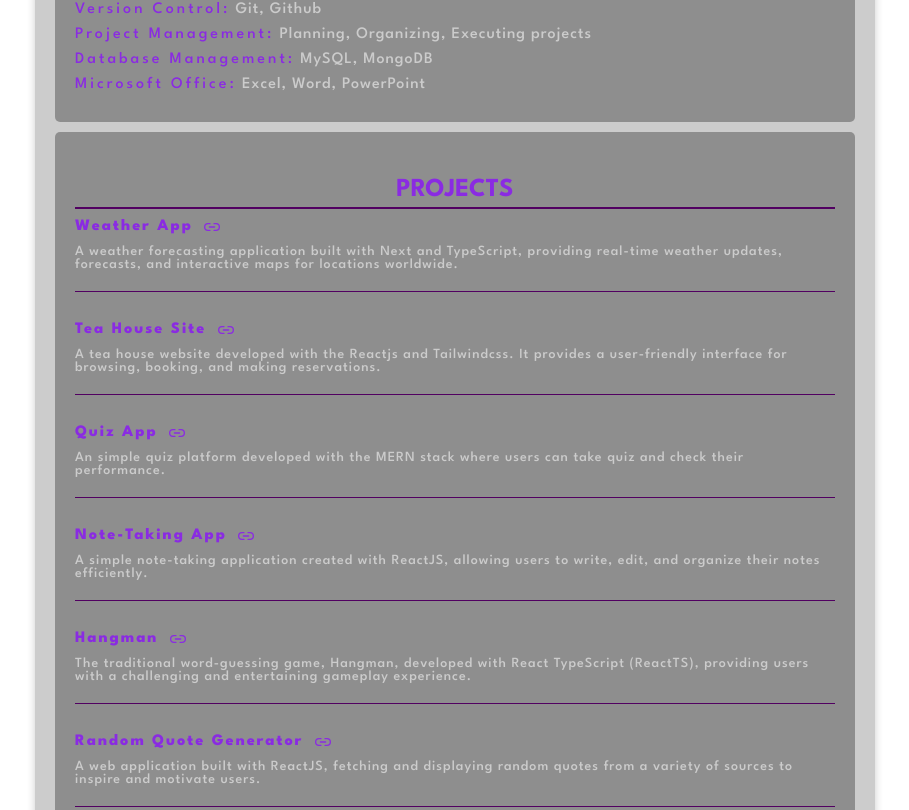
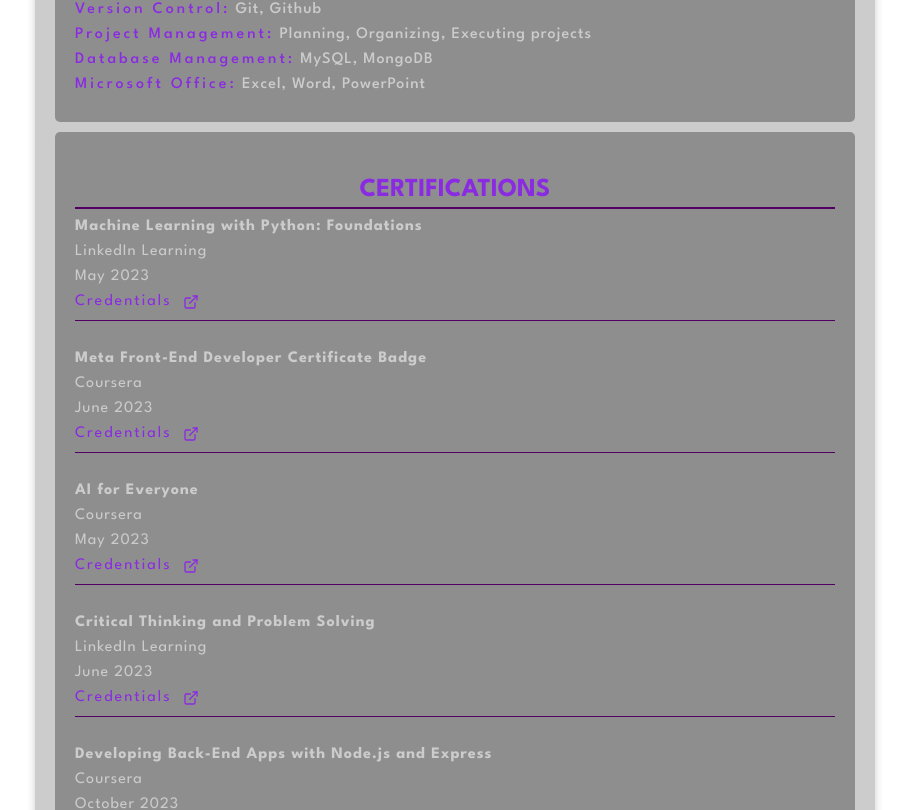
Before and after one commit to HilalAyaz/HilalAyaz-Portfolio, a React (Create React App) app: page /resume in a window 1280 px wide. Shown: the part 1273-2083 px from the top of the page, without its empty margins (185-1094 px from the left). Built offline with nearby package versions, Linux system fonts and the light colour scheme.

Commit message:
removed project section from resume page

```diff
--- a/src/components/Resume.js
+++ b/src/components/Resume.js
@@ -108,25 +108,7 @@ const Resume = () => {
         </p>
       </motion.div>
 
-      <motion.div
-        className='section projects'
-        initial={{ opacity: 0, x: 200 }}
-        animate={{ opacity: 1, x: 0 }}
-        transition={{ duration: 1, delay: 0.7 }}
-      >
-        <h3>Projects</h3>
-        {projects.map((project, index) => (
-          <div key={index} className='project-item'>
-            <p>
-              {' '}
-              <a href={project.url} className='project-link'>
-                {project.name} <FiLink2 className='icons' />
-              </a>
-            </p>
-            <p className='project-description'>{project.description}</p>
-          </div>
-        ))}
-      </motion.div>
+
       <motion.div
         className='section certifications'
         initial={{ opacity: 0, x: -200 }}
```
